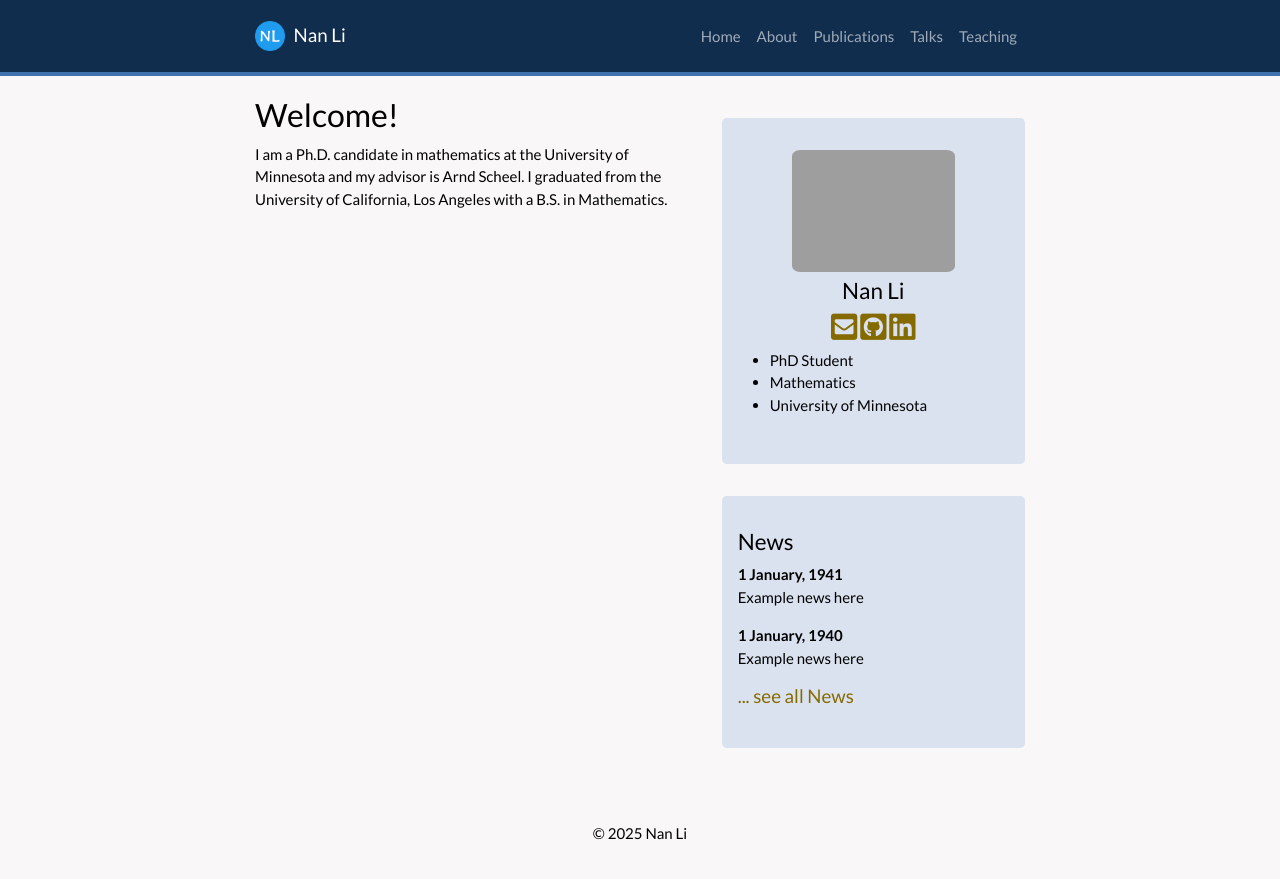
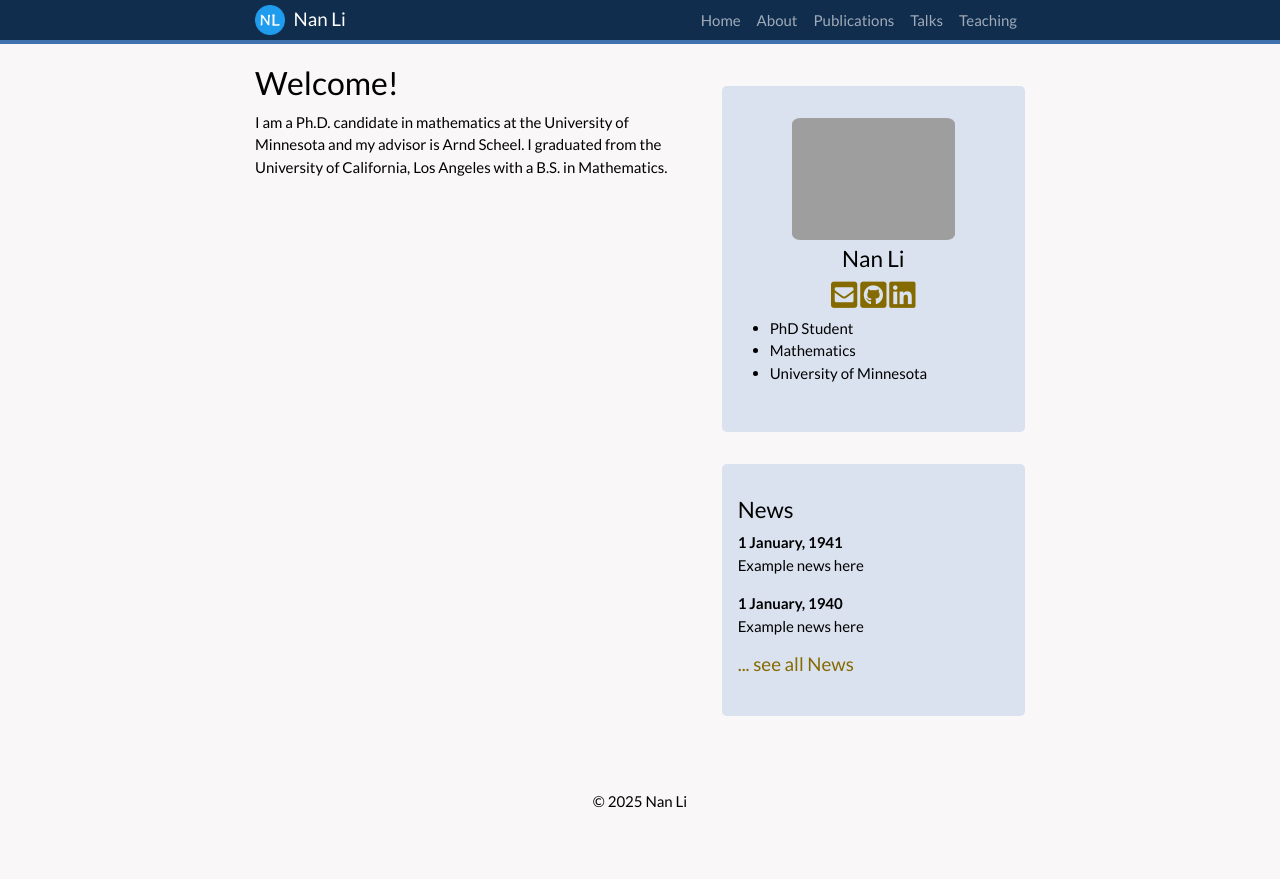
Before and after one commit to eigennan/eigennan.github.io, a Jekyll site: the page built from _pages/home.md, in a window 1280 px wide. Shown: the top 879 px of the page. Built offline with Jekyll 4.4.1, drawn with Linux system fonts in a browser that asks for light colours; a style sheet for code colours, icons or effects is not loaded.

Commit message:
Update header.html

```diff
--- a/_includes/header.html
+++ b/_includes/header.html
@@ -3,7 +3,7 @@
 height="0" width="0" style="display:none;visibility:hidden"></iframe></noscript>
 <!-- End Google Tag Manager (noscript) -->
 
-<nav class="navbar sticky-top navbar-expand-md navbar-dark bg-dark justify-content-center">
+<nav class="navbar sticky-top py-0 navbar-expand-md navbar-dark bg-dark justify-content-center">
     <div class="container-fluid">
     <a class="navbar-brand" href="{{ site.url }}{{ site.baseurl }}/">
      <img src="{{ site.url }}{{ site.baseurl }}/favicon.ico" width="30" height="30" style="margin-right:5px" class="d-inline-block align-top" alt="">
```
